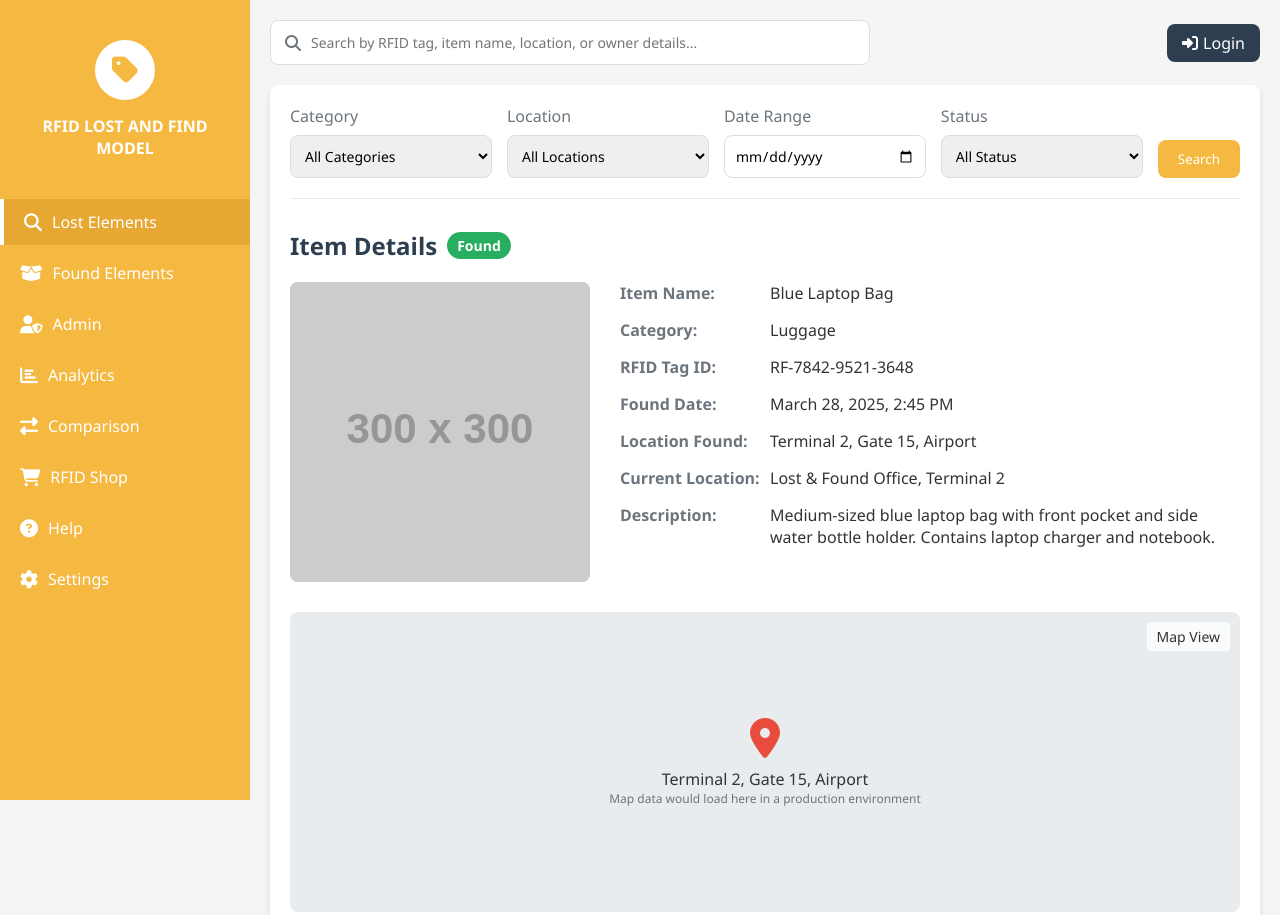
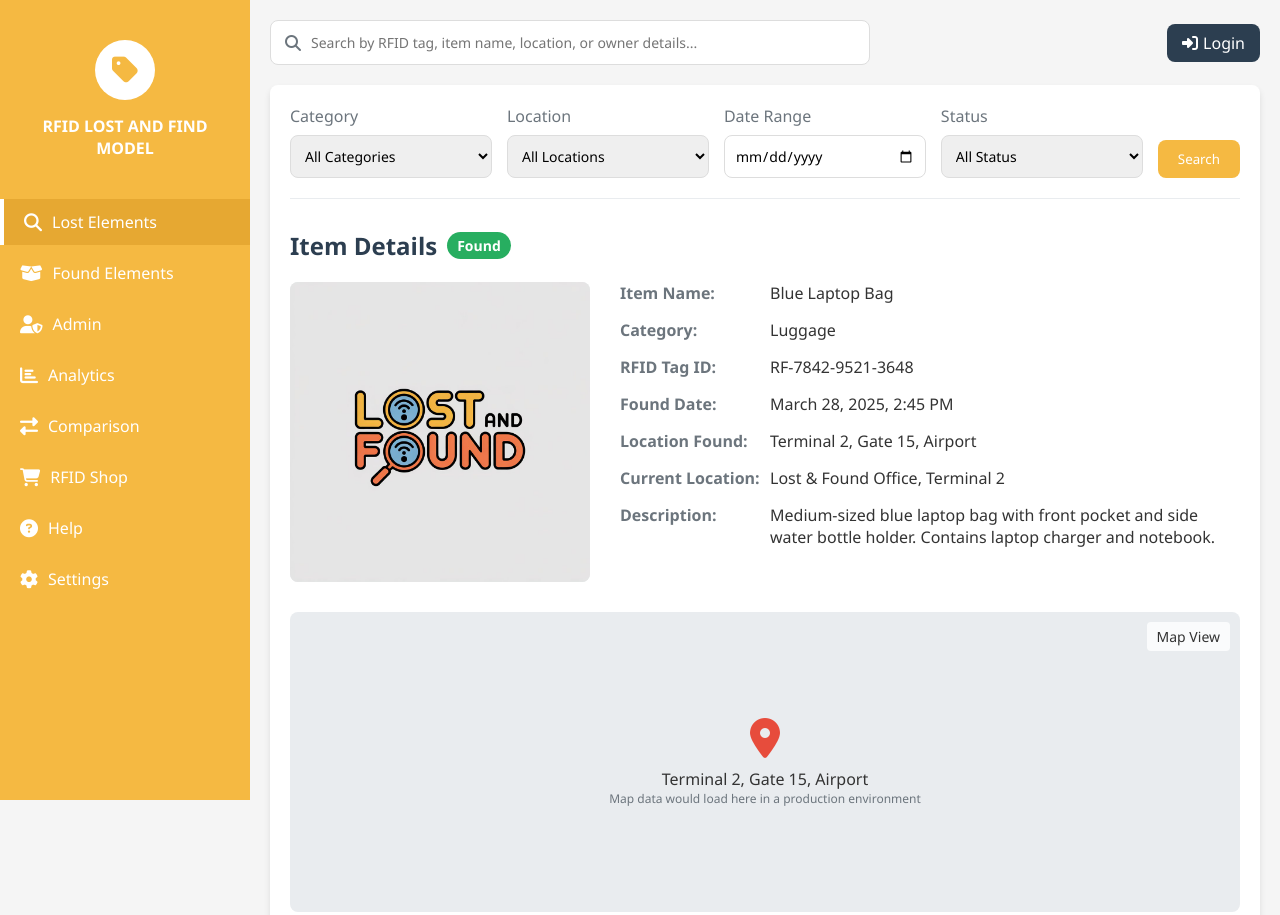
Before and after one commit to Nikhil06052005/RFID-project, a plain HTML site: page index.html in a window 1280 px wide. Shown: the top 915 px of the page. Drawn offline with Linux system fonts and the light colour scheme; placeholder pictures from the web are drawn by us.

Commit message:
added files

```diff
--- a/index.html
+++ b/index.html
@@ -99,7 +99,7 @@
                     <h2>Item Details <span class="found-tag">Found</span></h2>
                     <div class="item-details-container">
                         <div class="item-image">
-                            <img src="https://via.placeholder.com/300x300" alt="Item Image">
+                            <img src="logo.jpeg" alt="Item Image">
                         </div>
                         <div class="item-info">
                             <div class="info-row">
```
Also changed, not shown: logo.jpeg (added).
